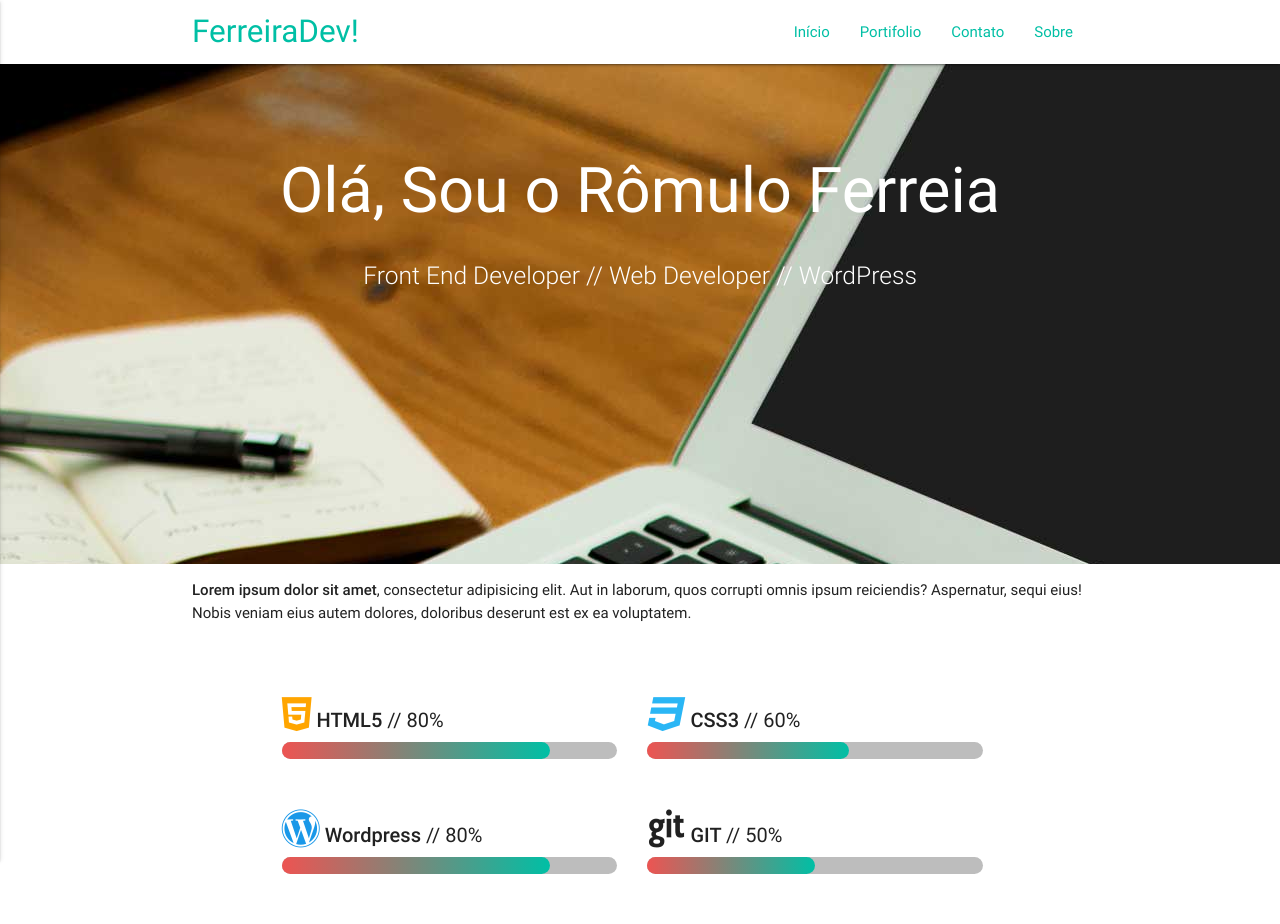
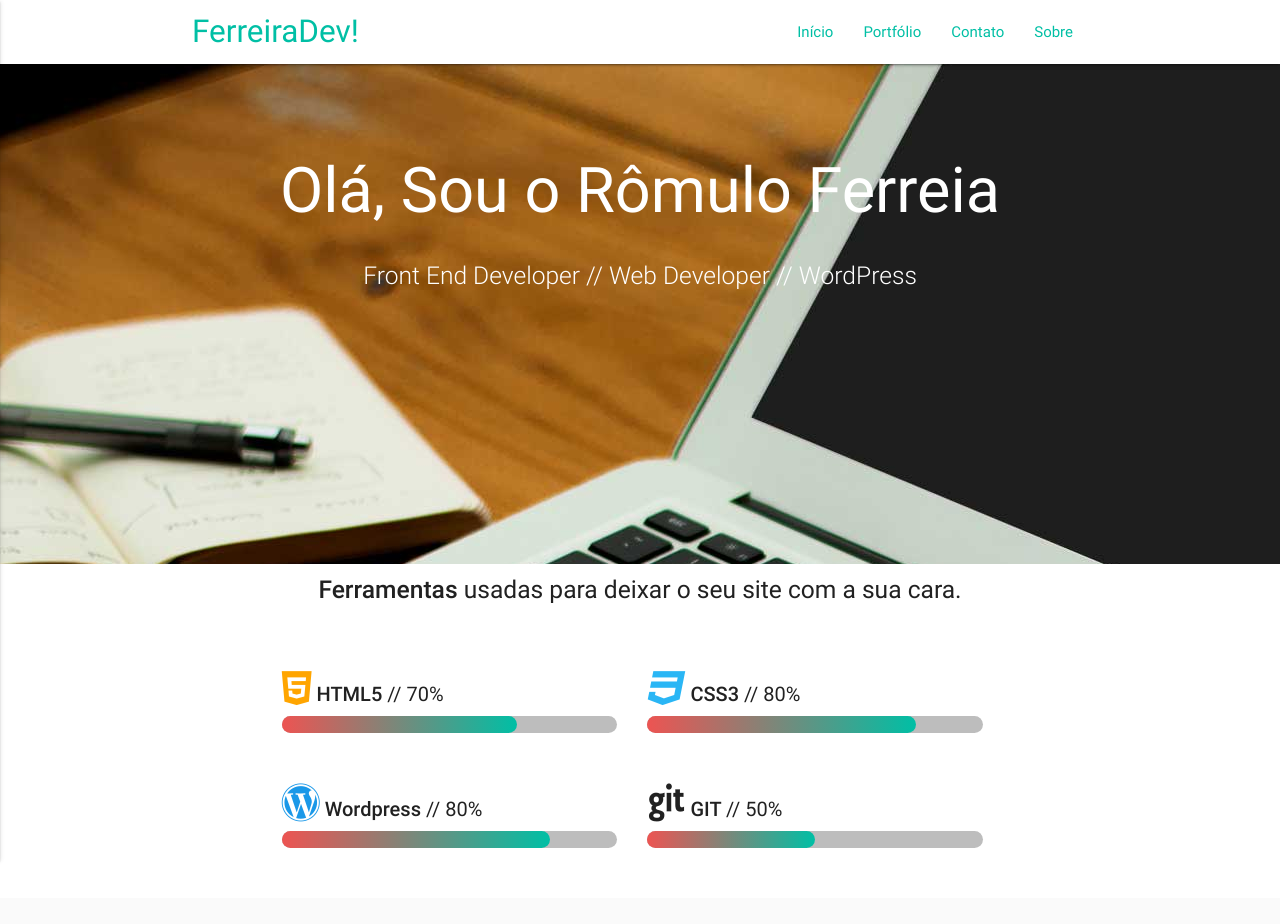
Before and after one commit to romuloufrpe/ferreiradev, a PHP site: page /sobre.html in a window 1280 px wide. After the commit the page ends 860 px from the top, so only its background shows below. Run offline with PHP 8.4, Linux system fonts and the light colour scheme; some libraries are stand-ins or nearby versions.

Commit message:
html fializado

```diff
--- a/contato.html
+++ b/contato.html
@@ -20,14 +20,14 @@
           <a id="logo-container" href="#" class="brand-logo">FerreiraDev!</a>
           <ul class="right hide-on-med-and-down">
             <li><a href="index.html">Início</a></li>
-            <li><a href="portifolio.html">Portifolio</a></li>
+            <li><a href="portifolio.html">Portfólio</a></li>
             <li><a href="contato.html">Contato</a></li>
             <li><a href="sobre.html">Sobre</a></li>
           </ul>
 
           <ul id="nav-mobile" class="side-nav" style="transform: translateX(-100%);">
             <li><a href="index.html">Início</a></li>
-            <li><a href="portifolio.html">Portifolio</a></li>
+            <li><a href="portifolio.html">Portfólio</a></li>
             <li><a href="contato.html">Contato</a></li>
             <li><a href="sobre.html">Sobre</a></li>
           </ul>
--- a/portifolio.html
+++ b/portifolio.html
@@ -20,14 +20,14 @@
           <a id="logo-container" href="#" class="brand-logo">FerreiraDev!</a>
           <ul class="right hide-on-med-and-down">
             <li><a href="index.html">Início</a></li>
-            <li><a href="portifolio.html">Portifolio</a></li>
+            <li><a href="portifolio.html">Portfólio</a></li>
             <li><a href="contato.html">Contato</a></li>
             <li><a href="sobre.html">Sobre</a></li>
           </ul>
 
           <ul id="nav-mobile" class="side-nav" style="transform: translateX(-100%);">
             <li><a href="index.html">Início</a></li>
-            <li><a href="portifolio.html">Portifolio</a></li>
+            <li><a href="portifolio.html">Portfólio</a></li>
             <li><a href="contato.html">Contato</a></li>
             <li><a href="sobre.html">Sobre</a></li>
           </ul>
--- a/sass/template/_contato.sass
+++ b/sass/template/_contato.sass
@@ -12,6 +12,10 @@ nav
 
 .direitos
   text-align: center
+
+textarea
+  height: 200px
+  width: 800px
 
 .fa-facebook,
 .fa-instagram,
--- a/sass/template/_sobre.sass
+++ b/sass/template/_sobre.sass
@@ -14,3 +14,6 @@ nav
 
 .direitos
   text-align: center
+
+.textos
+  text-align: center
--- a/sobre.html
+++ b/sobre.html
@@ -22,14 +22,14 @@
           <a id="logo-container" href="#" class="brand-logo">FerreiraDev!</a>
           <ul class="right hide-on-med-and-down">
             <li><a href="index.html">Início</a></li>
-            <li><a href="portifolio.html">Portifolio</a></li>
+            <li><a href="portifolio.html">Portfólio</a></li>
             <li><a href="contato.html">Contato</a></li>
             <li><a href="sobre.html">Sobre</a></li>
           </ul>
 
           <ul id="nav-mobile" class="side-nav" style="transform: translateX(-100%);">
             <li><a href="index.html">Início</a></li>
-            <li><a href="portifolio.html">Portifolio</a></li>
+            <li><a href="portifolio.html">Portfólio</a></li>
             <li><a href="contato.html">Contato</a></li>
             <li><a href="sobre.html">Sobre</a></li>
           </ul>
@@ -61,17 +61,17 @@
       <section class="sobre">
         <div class="container">
           <div class="textos">
-            <p><strong>Lorem ipsum dolor sit amet</strong>, consectetur adipisicing elit. Aut in laborum, quos corrupti omnis ipsum reiciendis? Aspernatur, sequi eius! Nobis veniam eius autem dolores, doloribus deserunt est ex ea voluptatem.</p>
+            <h5><strong>Ferramentas</strong> usadas para deixar o seu site com a sua cara.</h5>
 
           </div>
 
           <ul class="habilidades">
-            <li class="habilidade-8">
-              <h2><i class="fa fa-html5"></i> <strong>HTML5</strong> // 80%
+            <li class="habilidade-7">
+              <h2><i class="fa fa-html5"></i> <strong>HTML5</strong> // 70%
                 <div class="barra"><span></span></div></h2>
             </li>
-            <li class="habilidade-6">
-              <h2><i class="fa fa-css3"></i> <strong>CSS3 </strong>// 60%
+            <li class="habilidade-8">
+              <h2><i class="fa fa-css3"></i> <strong>CSS3 </strong>// 80%
                 <div class="barra"><span></span></div></h2>
             </li>
             <li class="habilidade-8">
```
Also changed, not shown: index.html (+9 -7 lines), css/contato.css, css/sobre.css.
